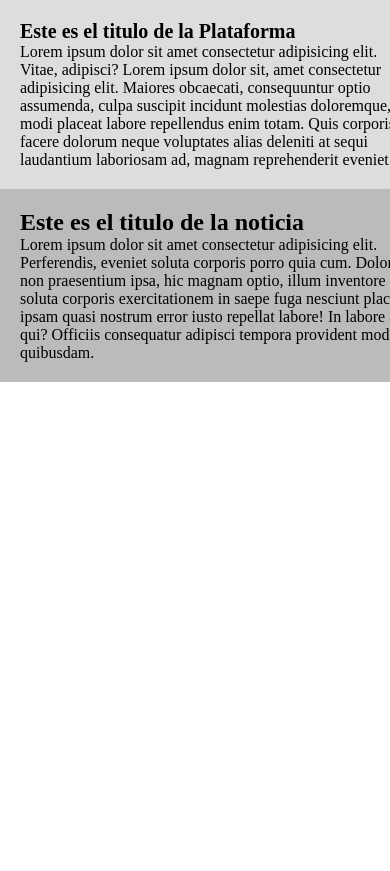
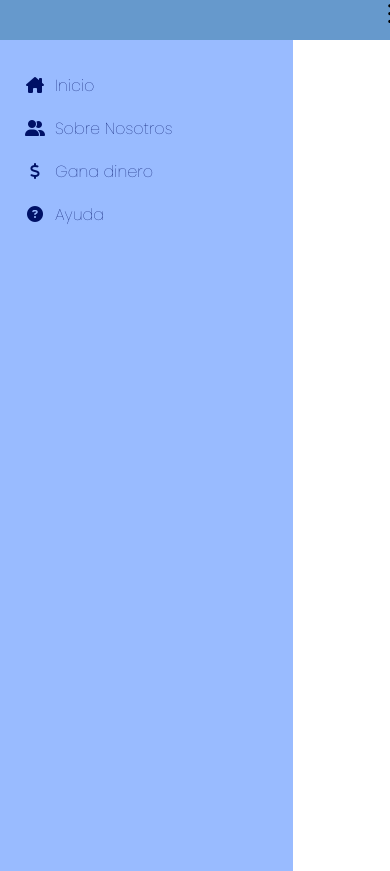
Before and after one commit to juanmacar15/CSS_intermedio, a plain HTML site: page index.html in a window 390 px wide. Shown: the top 871 px of the page. Before the commit the page ends 844 px from the top, so only its background shows below. Drawn offline with Linux system fonts and the light colour scheme.

Commit message:
menu responsive

```diff
--- a/index.html
+++ b/index.html
@@ -1,5 +1,6 @@
 <!DOCTYPE html>
 <html lang="en">
+
 <head>
     <meta charset="UTF-8">
     <meta http-equiv="X-UA-Compatible" content="IE=edge">
@@ -7,20 +8,34 @@
     <link rel="stylesheet" href="style.css">
     <title>Document</title>
     <meta name="viewport" content="width=device-width, initial-scale=1.0">
+    <script src="https://kit.fontawesome.com/cd4d4d75b0.js" crossorigin="anonymous"></script>
 
 </head>
+
 <body>
+    <header>
+        <nav class="nav">
+            <ul class="nav__ul">
+                <li class="nav__li"><i class="fa-solid fa-house-chimney"></i><a href="#">Inicio</a></li>
+                <li class="nav__li"><i class="fa-solid fa-user-group"></i><a href="#">Sobre Nosotros</a></li>
+                <li class="nav__li"><i class="fa-solid fa-dollar-sign"></i><a href="#">Gana dinero</a></li>
+                <li class="nav__li"><i class="fa-solid fa-circle-question"></i><a href="#">Ayuda</a></li>
+            </ul>
+            <ul class="nav__responsive-ul ">
+                <div class="nav__responsive-button-container">
+                    <div class="nav__responsive-button"> <i class="fa-solid fa-bars"></i></div>
+                </div>
+                <div class="nav__li-container">
+                    <li class="nav__responsive-li"><i class="fa-solid fa-house-chimney"></i><a href="#">Inicio</a></li>
+                    <li class="nav__responsive-li"><i class="fa-solid fa-user-group"></i><a href="#">Sobre Nosotros</a></li>
+                    <li class="nav__responsive-li"><i class="fa-solid fa-dollar-sign"></i><a href="#">Gana dinero</a></li>
+                    <li class="nav__responsive-li"><i class="fa-solid fa-circle-question"></i><a href="#">Ayuda</a></li>
+                </div>
+            </ul>
+        </nav>
+    </header>
 
-    <div class="caja">
-        <h1>Este es el titulo de la Plataforma</h1>
-        <p>Lorem ipsum dolor sit amet consectetur adipisicing elit. Vitae, adipisci?
-        Lorem ipsum dolor sit, amet consectetur adipisicing elit. Maiores obcaecati, consequuntur optio assumenda, culpa suscipit incidunt molestias doloremque, modi placeat labore repellendus enim totam. Quis corporis, facere dolorum neque voluptates alias deleniti at sequi laudantium laboriosam ad, magnam reprehenderit eveniet.
-        </p>
-    </div>
-    <div class="caja2">
-        <h2>Este es el titulo de la noticia</h2>
-        <p>Lorem ipsum dolor sit amet consectetur adipisicing elit. Perferendis, eveniet soluta corporis porro quia cum. Dolores non praesentium ipsa, hic magnam optio, illum inventore soluta corporis exercitationem in saepe fuga nesciunt placeat ipsam quasi nostrum error iusto repellat labore! In labore ad qui? Officiis consequatur adipisci tempora provident modi quibusdam.</p>
-    </div>
 
 </body>
+
 </html>
--- a/style.css
+++ b/style.css
@@ -1,30 +1,113 @@
-*{
+@import url('https://fonts.googleapis.com/css2?family=Poppins:wght@100&display=swap');
+
+* {
     margin: 0;
     padding: 0;
+    font-family: 'Poppins', sans-serif;
 }
 
-div{
-    width: 45%;
-    display: inline-block;
-    padding: 20px;
-    background: #ddd;
+.nav__responsive-ul {
+    display: none;
 }
 
-h1{
-    font-size: 24px;
+.nav {
+    background-color: #48e;
 }
 
-.caja2{
-    background: #bbb;
+.nav__li {
+    display: inline-block;
+    padding: 9px;
+    color: #fff;
 }
 
-@media only screen and (max-width: 800px) {
+.nav__li:hover>a {
+    color: #bbb;
+}
 
-    div{
-        display: block;
+.nav__li:hover {
+    color: #bbb;
+}
+
+.nav__li a {
+    color: #fff;
+    text-decoration: none;
+}
+
+.nav__li i {
+    box-sizing: border-box;
+    text-align: right;
+    margin-right: 5px;
+}
+
+.nav__responsive-button-container {
+    position: absolute;
+    width: 100%;
+    font-size: 25px;
+    background-color: #69c;
+    margin-top: -74px;
+    z-index: 100;
+}
+
+.nav__responsive-button{
+    padding: 6px 20px;
+    text-align: right;
+    width: 100%;
+}
+
+
+
+
+@media only screen and (max-width: 500px) {
+    .nav__ul {
+        display: none;
+    }
+
+    .nav {
+        height: 37px;
         width: 100%;
     }
-    h1{
-        font-size: 20px;
+
+    .nav__responsive-ul {
+        display: block;
+        position: absolute;
+        width: 100%;
+        margin-top: 37px;
+        padding-top: 27px;
+        height: 37px;
     }
+
+    .nav__li-container{
+        position: relative;
+        top: -1000px;
+        height: calc(100vh - 37px);
+        background-color: #9bf;
+        transition: all 1s;
+        z-index: 1;
+        width: 75%;
+        padding-top: 27px;
+    }
+
+    .nav__responsive-li {
+        width: 100%;
+        padding: 9px 20px;
+    }
+
+    .nav__responsive-li i {
+        box-sizing: border-box;
+        text-align: center;
+        margin-right: 5px;
+        width: 30px;
+        color: #016;
+    }
+
+    .nav__responsive-li a{
+        color: #016;
+        text-decoration: none;
+    }
+
+    .nav__responsive-ul:hover > .nav__li-container {
+        top: -27px;
+
+    }
+
 }
```
